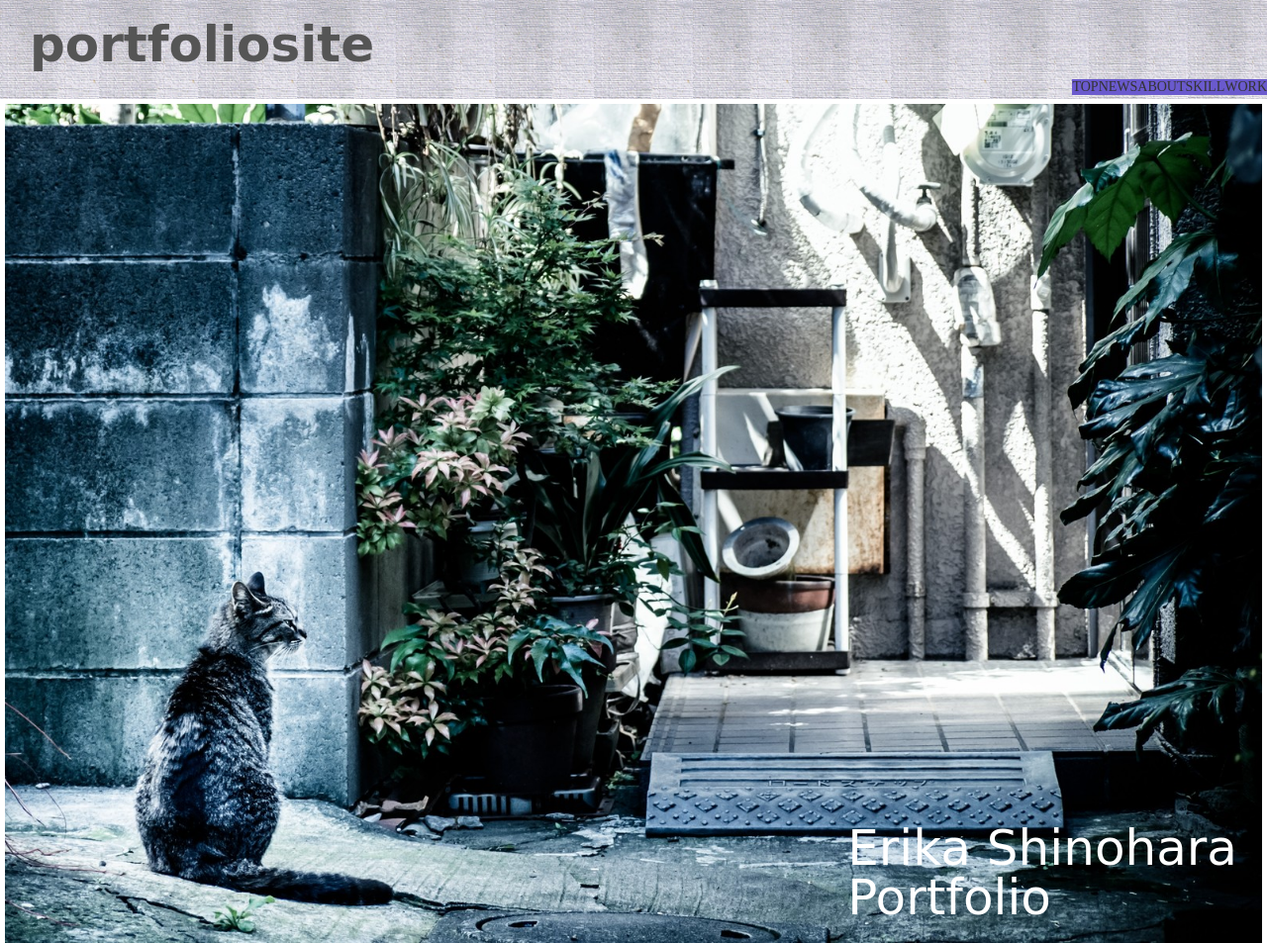
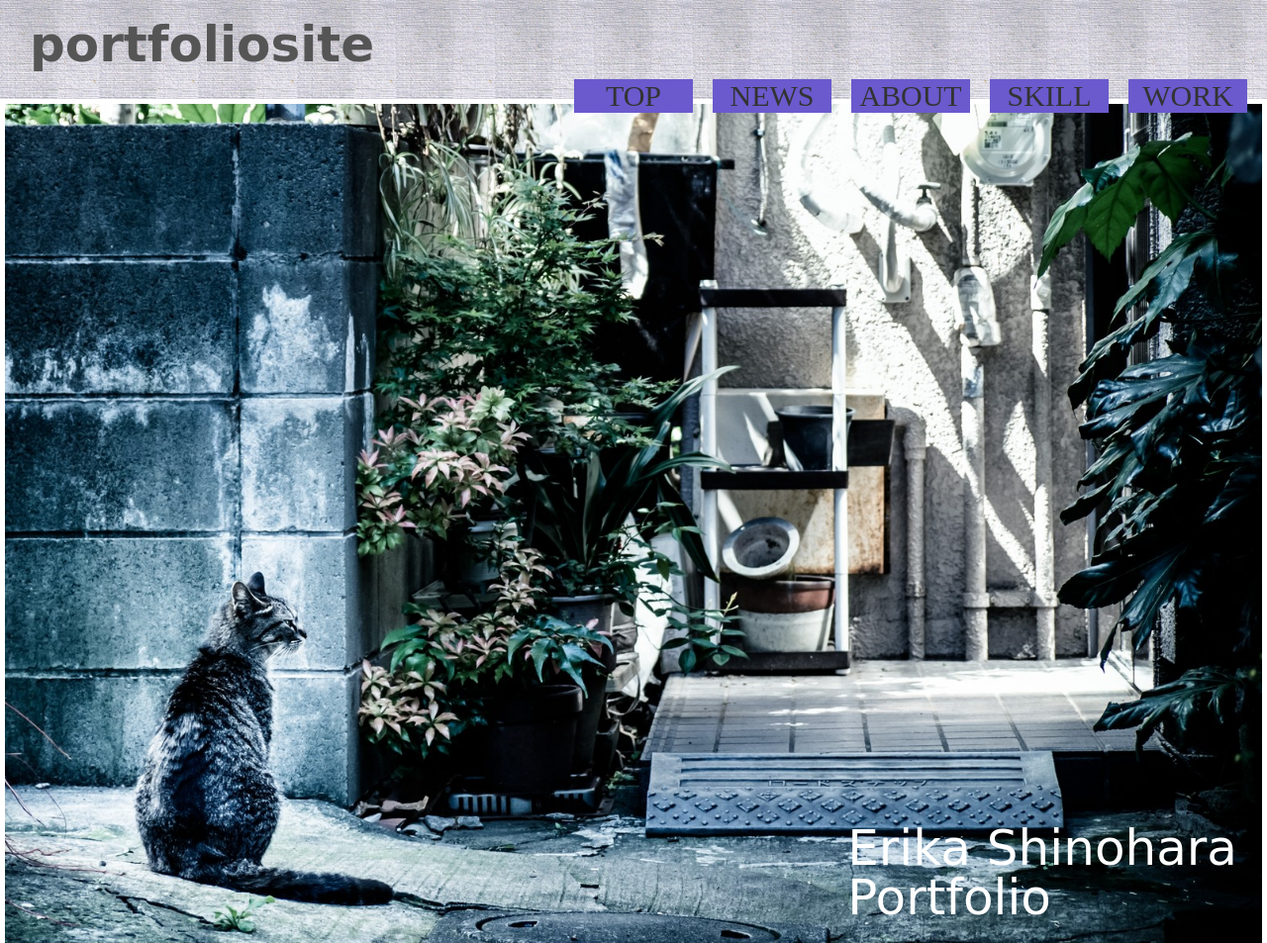
Before and after one commit to shinohara03/Myportfolio_1, a plain HTML site: page index.html in a window 1280 px wide. Shown: the top 953 px of the page at 99% size. Drawn offline with Linux system fonts and the light colour scheme.

Commit message:
ナビの修正

```diff
--- a/style.css
+++ b/style.css
@@ -161,14 +161,19 @@ header {
     height:auto;
 }
 .navigation {
-background-color: slateblue;
+
 float:right;
 }
-
+.navigation li a{
+    font-size: 30px;
+}
 .navigation ul li{
+    background-color: slateblue;
     float:left;
     list-style:none;
-
+    margin-right: 20px;
+    text-align: center;
+    width: 120px;
 }
 
 /* ========================================
```
